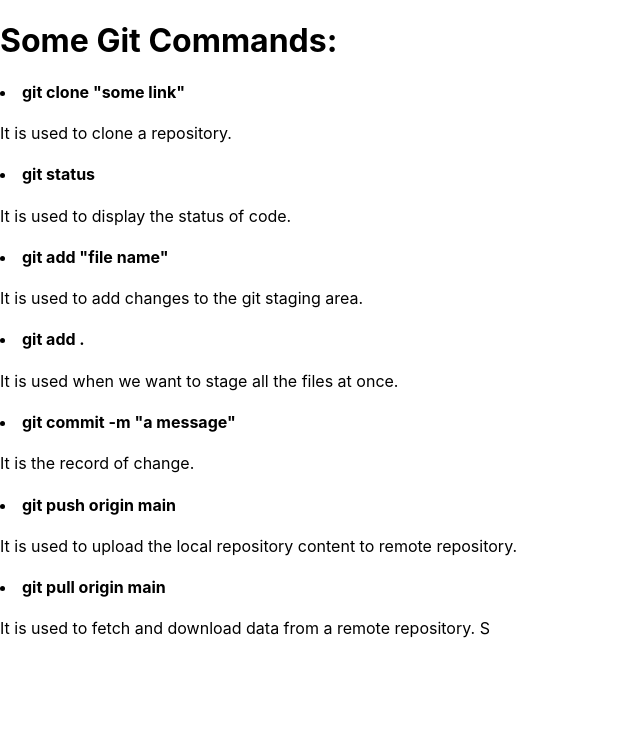
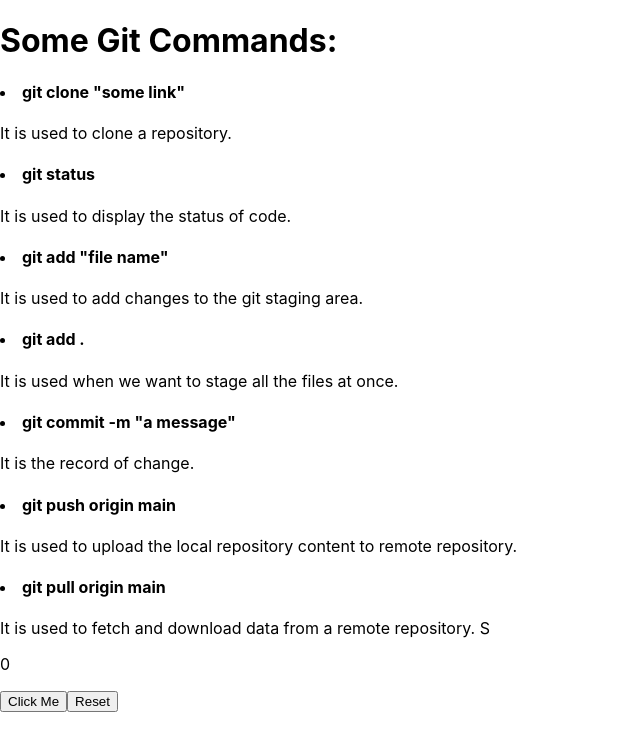
Before and after one commit to ihtesham-jahangir/repo, a React (Create React App) app: page / in a window 1280 px wide. Shown: the top 750 px of the page, without its empty margins (0-640 px from the left). Built offline with nearby package versions, Linux system fonts and the light colour scheme.

Commit message:
Adding Counter Feature

```diff
--- a/src/App.js
+++ b/src/App.js
@@ -21,6 +21,10 @@ function App() {
         <h4><li> git commit -m "a message" </li></h4> <p> It is the record of change. </p>
         <h4><li> git push origin main </li></h4> <p> It is used to upload the local repository content to remote repository. </p>
         <h4><li> git pull origin main </li></h4> <p> It is used to fetch and download data from a remote repository. S</p>
+        <p>{Count}</p>
+
+        <button onClick={counter}>Click Me</button>
+        <button onClick={rest}>Reset</button>
     </div>
   );
 }
```
